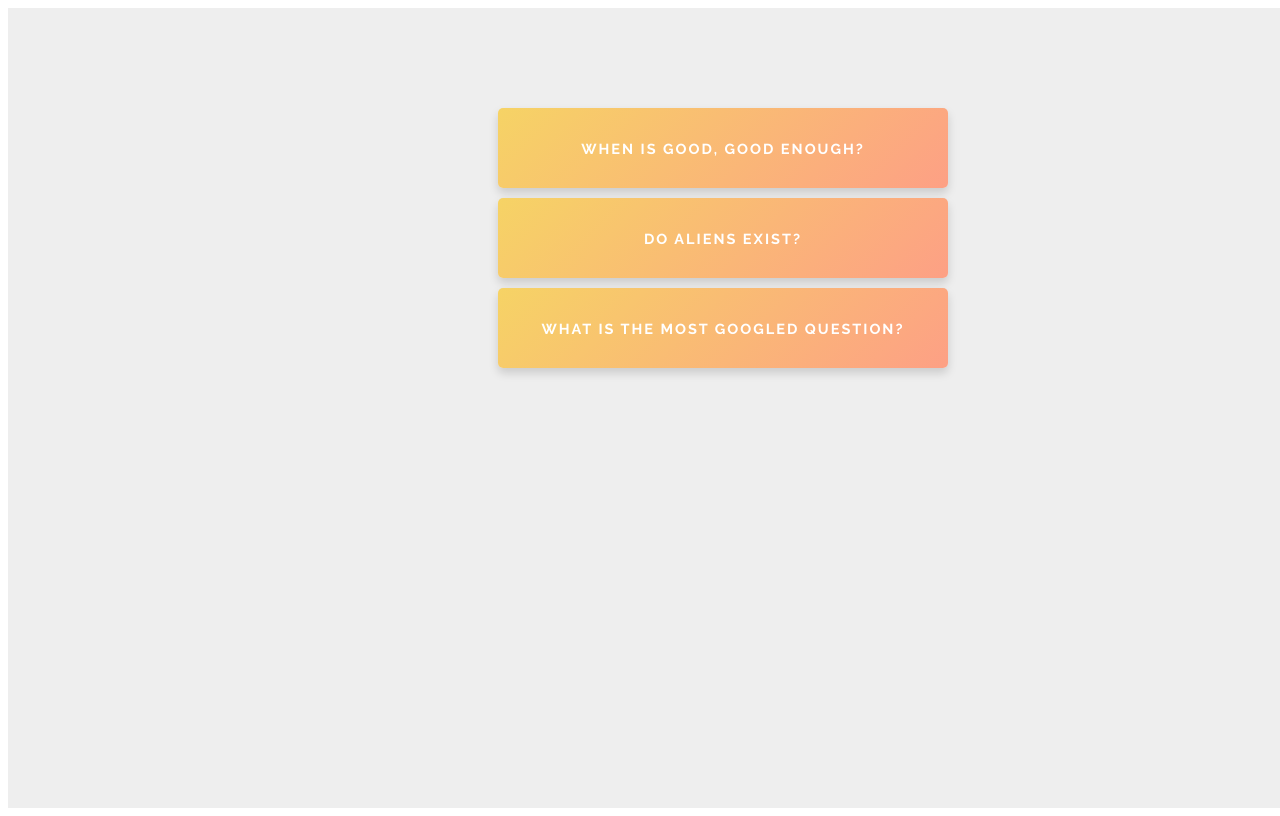
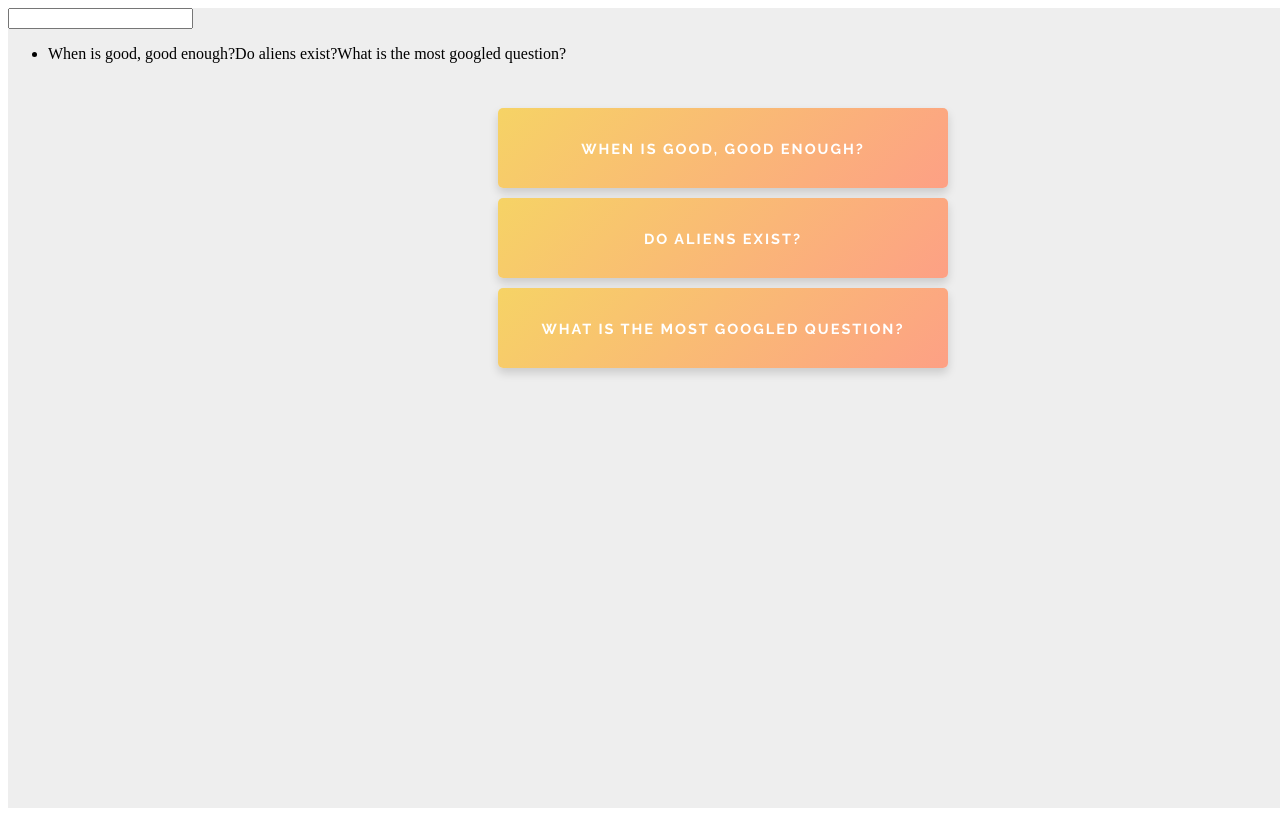
Before and after one commit to amponce/persistent-drag-and-drop, a React (Create React App) app: page / in a window 1280 px wide. Built offline with nearby package versions, Linux system fonts and the light colour scheme.

Commit message:
Input update

```diff
--- a/src/App.js
+++ b/src/App.js
@@ -1,12 +1,7 @@
 import React from "react";
 import styled from "styled-components";
 import QuestionList from "./components/QuestionList";
-
-const questions = [
-  "When is good, good enough?",
-  "Do aliens exist?",
-  "What is the most googled question?"
-];
+import { questions } from "./components/JsonInput";
 
 const App = () => {
   return (
--- /dev/null
+++ b/src/components/JsonInput.js
@@ -0,0 +1,28 @@
+import React, { useState, useCallback } from "react";
+
+export const questions = [
+  "When is good, good enough?",
+  "Do aliens exist?",
+  "What is the most googled question?"
+];
+
+const JsonInput = () => {
+  const [item, setItem] = useState({ questions });
+
+  function handleChangeForm(event) {
+    const string = event.target.value;
+    // we must pass in the previous state object we had with the spread operator
+    setItem({ ...item, string });
+  }
+
+  return (
+    <div>
+      <input type="text" value={item.question} onChange={handleChangeForm} />
+      <ul>
+        <li>{questions}</li>
+      </ul>
+    </div>
+  );
+};
+
+export default JsonInput;
--- a/src/components/QuestionList.js
+++ b/src/components/QuestionList.js
@@ -2,6 +2,7 @@ import React, { useCallback, useMemo, useEffect } from "react";
 import styled from "styled-components";
 import DragAndDrop from "./DragAndDrop";
 import usePersistedState from "../hooks/usePersistedState";
+import JsonInput from "./JsonInput";
 
 const HEIGHT = 80;
 
@@ -59,6 +60,7 @@ const QuestionList = ({ questions }) => {
         const draggedTop = state.order.indexOf(index) * (HEIGHT + 10);
 
         return (
+          <>
             <DragAndDrop
               key={index}
               id={index}
@@ -69,8 +71,10 @@ const QuestionList = ({ questions }) => {
                 {index}
               </Rect>
             </DragAndDrop>
+          </>
         );
       })}
+      <JsonInput />
     </Container>
   );
 };
```
Lines whose indentation alone changed are shown as unchanged.
